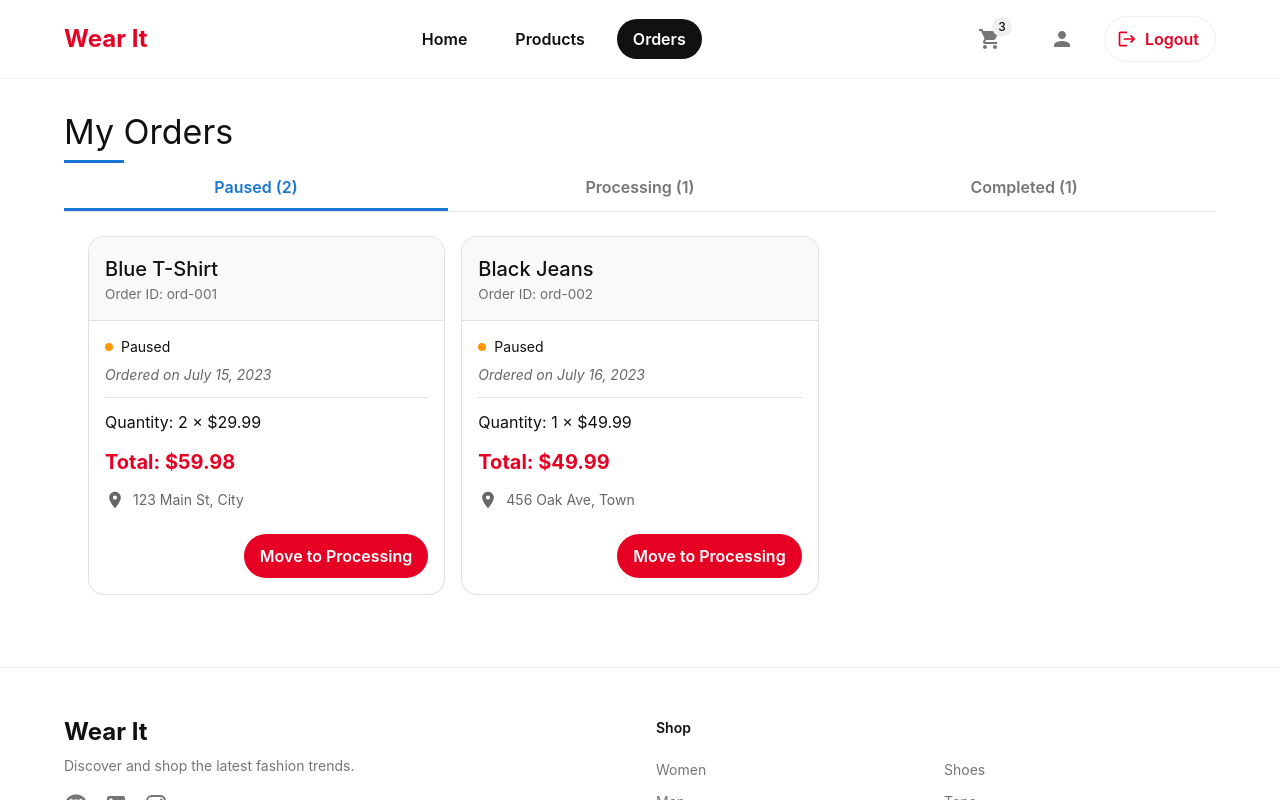
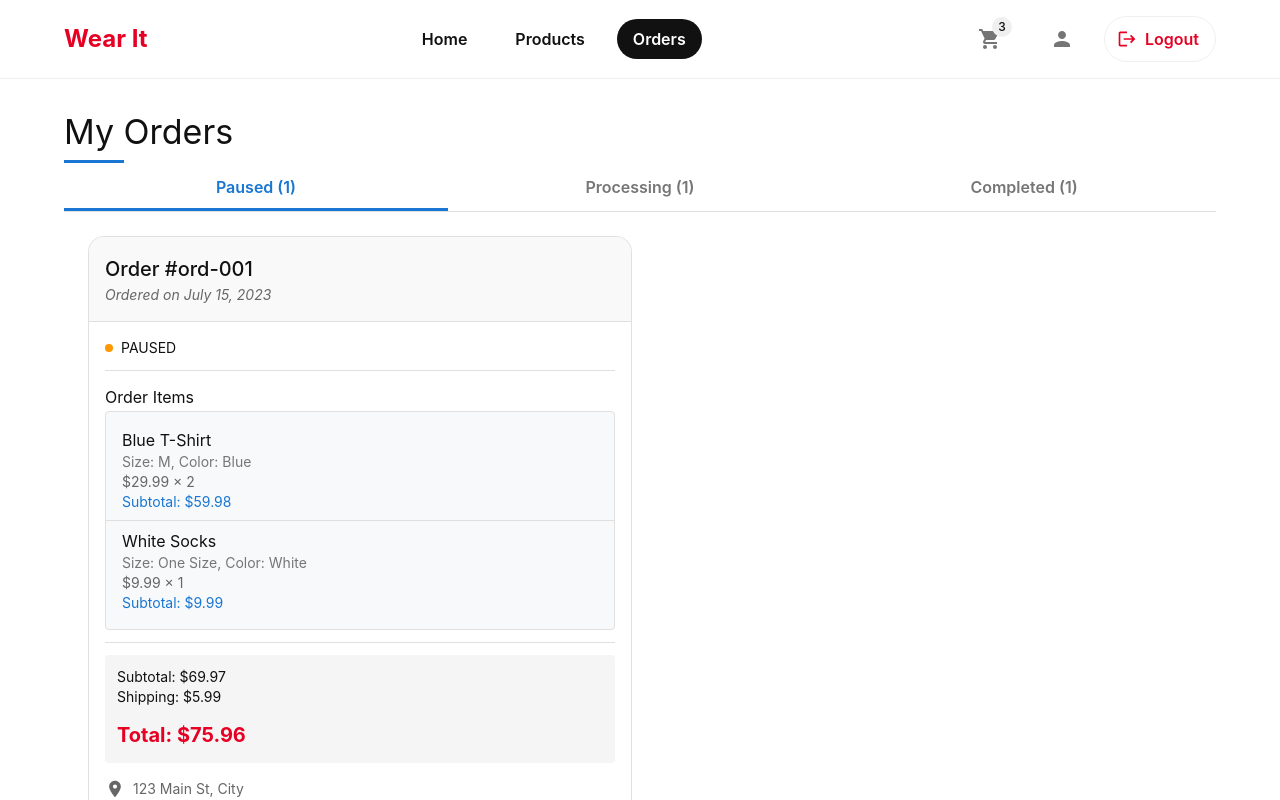
Before and after one commit to azizbeksiddikov/wear-it-react, a React (Create React App) app: page /orders in a window 1280 px wide. Shown: the top 800 px of the page. Built offline with nearby package versions, Linux system fonts and the light colour scheme.

Commit message:
fix: modify ordersPage

```diff
--- a/src/app/screens/ordersPage/index.tsx
+++ b/src/app/screens/ordersPage/index.tsx
@@ -1,75 +1,172 @@
 import React from 'react';
-import { Container, Stack, Box, Typography, Card, CardContent, CardActions, Grid, Divider } from '@mui/material';
+import {
+	Container,
+	Stack,
+	Box,
+	Typography,
+	Card,
+	CardContent,
+	CardActions,
+	Grid,
+	Divider,
+	List,
+	ListItem,
+} from '@mui/material';
 import Tabs from '@mui/material/Tabs';
 import Tab from '@mui/material/Tab';
 import TabContext from '@mui/lab/TabContext';
-import { useState, SyntheticEvent } from 'react';
+import { useState, SyntheticEvent, useEffect } from 'react';
 import LocationOnIcon from '@mui/icons-material/LocationOn';
 import '../../../css/orders.css';
 import TabPanel from '@mui/lab/TabPanel';
 import Button from '@mui/material/Button';
 import moment from 'moment';
+import { Order, OrderItem } from '../../../libs/types/order';
+import { OrderStatus } from '../../../libs/enums/order.enum';
 
-// Order type definition
-interface Order {
-	id: string;
-	product: string;
-	quantity: number;
-	price: number;
-	orderDate: string;
-	address: string;
-	status: 'paused' | 'process' | 'finished';
+// Extended Order type for UI with items
+interface ExtendedOrder extends Order {
+	items: OrderItem[];
+	productName?: string; // For backward compatibility
 }
 
 export default function OrdersPage() {
-	// State for current tab
-	const [value, setValue] = useState<string>('paused');
+	// State for current tab (using OrderStatus enum)
+	const [value, setValue] = useState<string>(OrderStatus.PAUSED);
 
 	// State for orders in different stages
-	const [pausedOrders, setPausedOrders] = useState<Order[]>([
+	const [pausedOrders, setPausedOrders] = useState<ExtendedOrder[]>([
 		{
-			id: 'ord-001',
-			product: 'Blue T-Shirt',
-			quantity: 2,
-			price: 29.99,
-			orderDate: '2023-07-15',
-			address: '123 Main St, City',
-			status: 'paused',
-		},
-		{
-			id: 'ord-002',
-			product: 'Black Jeans',
-			quantity: 1,
-			price: 49.99,
-			orderDate: '2023-07-16',
-			address: '456 Oak Ave, Town',
-			status: 'paused',
+			_id: 'ord-001',
+			memberId: 'mem-001',
+			orderDate: new Date('2023-07-15'),
+			orderStatus: OrderStatus.PAUSED,
+			orderShippingAddress: '123 Main St, City',
+			orderSubTotal: 69.97,
+			orderShippingCost: 5.99,
+			orderTotalAmount: 75.96,
+			createdAt: new Date('2023-07-15'),
+			updatedAt: new Date('2023-07-15'),
+			items: [
+				{
+					_id: 'item-001',
+					orderId: 'ord-001',
+					productId: 'prod-001',
+					variantId: 'var-001',
+					itemQuantity: 2,
+					itemUnitPrice: 29.99,
+					size: 'M',
+					color: 'Blue',
+					createdAt: new Date('2023-07-15'),
+					updatedAt: new Date('2023-07-15'),
+				},
+				{
+					_id: 'item-002',
+					orderId: 'ord-001',
+					productId: 'prod-002',
+					variantId: 'var-002',
+					itemQuantity: 1,
+					itemUnitPrice: 9.99,
+					size: 'One Size',
+					color: 'White',
+					createdAt: new Date('2023-07-15'),
+					updatedAt: new Date('2023-07-15'),
+				},
+			],
 		},
 	]);
 
-	const [processOrders, setProcessOrders] = useState<Order[]>([
+	const [processOrders, setProcessOrders] = useState<ExtendedOrder[]>([
 		{
-			id: 'ord-003',
-			product: 'White Sneakers',
-			quantity: 1,
-			price: 79.99,
-			orderDate: '2023-07-10',
-			address: '789 Pine Rd, Village',
-			status: 'process',
+			_id: 'ord-002',
+			memberId: 'mem-001',
+			orderDate: new Date('2023-07-10'),
+			orderStatus: OrderStatus.PROCESSING,
+			orderShippingAddress: '789 Pine Rd, Village',
+			orderSubTotal: 92.98,
+			orderShippingCost: 5.99,
+			orderTotalAmount: 98.97,
+			createdAt: new Date('2023-07-10'),
+			updatedAt: new Date('2023-07-11'),
+			items: [
+				{
+					_id: 'item-003',
+					orderId: 'ord-002',
+					productId: 'prod-003',
+					variantId: 'var-003',
+					itemQuantity: 1,
+					itemUnitPrice: 79.99,
+					size: '9',
+					color: 'White',
+					createdAt: new Date('2023-07-10'),
+					updatedAt: new Date('2023-07-10'),
+				},
+				{
+					_id: 'item-004',
+					orderId: 'ord-002',
+					productId: 'prod-004',
+					variantId: 'var-004',
+					itemQuantity: 1,
+					itemUnitPrice: 12.99,
+					size: 'One Size',
+					color: 'Black',
+					createdAt: new Date('2023-07-10'),
+					updatedAt: new Date('2023-07-10'),
+				},
+			],
 		},
 	]);
 
-	const [finishedOrders, setFinishedOrders] = useState<Order[]>([
+	const [finishedOrders, setFinishedOrders] = useState<ExtendedOrder[]>([
 		{
-			id: 'ord-004',
-			product: 'Baseball Cap',
-			quantity: 3,
-			price: 19.99,
-			orderDate: '2023-07-05',
-			address: '321 Elm Blvd, City',
-			status: 'finished',
+			_id: 'ord-003',
+			memberId: 'mem-001',
+			orderDate: new Date('2023-07-05'),
+			orderStatus: OrderStatus.FINISHED,
+			orderShippingAddress: '321 Elm Blvd, City',
+			orderSubTotal: 54.98,
+			orderShippingCost: 5.99,
+			orderTotalAmount: 60.97,
+			createdAt: new Date('2023-07-05'),
+			updatedAt: new Date('2023-07-07'),
+			items: [
+				{
+					_id: 'item-005',
+					orderId: 'ord-003',
+					productId: 'prod-005',
+					variantId: 'var-005',
+					itemQuantity: 1,
+					itemUnitPrice: 19.99,
+					size: 'One Size',
+					color: 'Navy',
+					createdAt: new Date('2023-07-05'),
+					updatedAt: new Date('2023-07-05'),
+				},
+				{
+					_id: 'item-006',
+					orderId: 'ord-003',
+					productId: 'prod-006',
+					variantId: 'var-006',
+					itemQuantity: 1,
+					itemUnitPrice: 34.99,
+					size: 'One Size',
+					color: 'Black',
+					createdAt: new Date('2023-07-05'),
+					updatedAt: new Date('2023-07-05'),
+				},
+			],
 		},
 	]);
+
+	// Product names mapping (in a real app, would be fetched from API)
+	const [productNames, setProductNames] = useState<Record<string, string>>({
+		'prod-001': 'Blue T-Shirt',
+		'prod-002': 'White Socks',
+		'prod-003': 'White Sneakers',
+		'prod-004': 'Sport Socks',
+		'prod-005': 'Baseball Cap',
+		'prod-006': 'Sunglasses',
+	});
 
 	// Handle tab change
 	const handleChange = (event: SyntheticEvent, newValue: string) => {
@@ -78,58 +175,96 @@ export default function OrdersPage() {
 
 	// Move order from Paused to Process
 	const moveToProcess = (orderId: string) => {
-		const orderToMove = pausedOrders.find((order) => order.id === orderId);
+		const orderToMove = pausedOrders.find((order) => order._id === orderId);
 		if (orderToMove) {
-			const updatedOrder = { ...orderToMove, status: 'process' as const };
-			setPausedOrders(pausedOrders.filter((order) => order.id !== orderId));
+			const updatedOrder = {
+				...orderToMove,
+				orderStatus: OrderStatus.PROCESSING,
+				updatedAt: new Date(),
+			};
+			setPausedOrders(pausedOrders.filter((order) => order._id !== orderId));
 			setProcessOrders([...processOrders, updatedOrder]);
 		}
 	};
 
 	// Move order from Process to Finished
 	const moveToFinished = (orderId: string) => {
-		const orderToMove = processOrders.find((order) => order.id === orderId);
+		const orderToMove = processOrders.find((order) => order._id === orderId);
 		if (orderToMove) {
-			const updatedOrder = { ...orderToMove, status: 'finished' as const };
-			setProcessOrders(processOrders.filter((order) => order.id !== orderId));
+			const updatedOrder = {
+				...orderToMove,
+				orderStatus: OrderStatus.FINISHED,
+				updatedAt: new Date(),
+			};
+			setProcessOrders(processOrders.filter((order) => order._id !== orderId));
 			setFinishedOrders([...finishedOrders, updatedOrder]);
 		}
 	};
 
+	// Helper function to get product name
+	const getProductName = (productId: string): string => {
+		return productNames[productId] || 'Unknown Product';
+	};
+
 	// Order Card Component
-	const OrderCard = ({ order, actionButton }: { order: Order; actionButton?: JSX.Element }) => (
+	const OrderCard = ({ order, actionButton }: { order: ExtendedOrder; actionButton?: JSX.Element }) => (
 		<Card className="order-card" variant="outlined" sx={{ mb: 2 }}>
 			<Box className="card-header">
-				<Typography variant="h6">{order.product}</Typography>
-				<Typography variant="body2" className="order-id">
-					Order ID: {order.id}
+				<Typography variant="h6">Order #{order._id}</Typography>
+				<Typography variant="body2" className="order-date">
+					Ordered on {moment(order.orderDate).format('MMMM D, YYYY')}
 				</Typography>
 			</Box>
 			<CardContent className="card-content">
 				<Box sx={{ display: 'flex', alignItems: 'center', mb: 1 }}>
-					<span className={`status-indicator status-${order.status}`}></span>
+					<span
+						className={`status-indicator status-${order.orderStatus ? order.orderStatus.toLowerCase() : 'unknown'}`}
+					></span>
 					<Typography variant="body2" sx={{ textTransform: 'capitalize' }}>
-						{order.status}
+						{order.orderStatus || 'Unknown Status'}
 					</Typography>
 				</Box>
 
-				<Typography variant="body2" className="order-date">
-					Ordered on {moment(order.orderDate).format('MMMM D, YYYY')}
+				<Divider sx={{ my: 1.5 }} />
+
+				<Typography variant="subtitle1" className="items-heading">
+					Order Items
 				</Typography>
+
+				<List className="order-items-list">
+					{order.items.map((item) => (
+						<ListItem key={item._id} className="order-item">
+							<Box className="item-details">
+								<Typography variant="body1" className="item-name">
+									{getProductName(item.productId)}
+								</Typography>
+								<Typography variant="body2" color="text.secondary">
+									Size: {item.size}, Color: {item.color}
+								</Typography>
+								<Typography variant="body2" className="item-price">
+									${item.itemUnitPrice.toFixed(2)} × {item.itemQuantity}
+								</Typography>
+								<Typography variant="body2" className="item-subtotal">
+									Subtotal: ${(item.itemUnitPrice * item.itemQuantity).toFixed(2)}
+								</Typography>
+							</Box>
+						</ListItem>
+					))}
+				</List>
 
 				<Divider sx={{ my: 1.5 }} />
 
-				<Typography variant="body1">
-					Quantity: {order.quantity} × ${order.price.toFixed(2)}
-				</Typography>
-
-				<Typography variant="h6" color="primary" className="order-total">
-					Total: ${(order.quantity * order.price).toFixed(2)}
-				</Typography>
+				<Box className="order-summary">
+					<Typography variant="body2">Subtotal: ${order.orderSubTotal.toFixed(2)}</Typography>
+					<Typography variant="body2">Shipping: ${order.orderShippingCost.toFixed(2)}</Typography>
+					<Typography variant="h6" color="primary" className="order-total">
+						Total: ${order.orderTotalAmount.toFixed(2)}
+					</Typography>
+				</Box>
 
 				<Box className="order-address">
 					<LocationOnIcon fontSize="small" sx={{ mr: 1 }} />
-					<Typography variant="body2">{order.address}</Typography>
+					<Typography variant="body2">{order.orderShippingAddress}</Typography>
 				</Box>
 			</CardContent>
 			{actionButton && <CardActions className="card-actions">{actionButton}</CardActions>}
@@ -151,13 +286,13 @@ export default function OrdersPage() {
 						className="order-tabs"
 						variant="fullWidth"
 					>
-						<Tab label={`Paused (${pausedOrders.length})`} value="paused" />
-						<Tab label={`Processing (${processOrders.length})`} value="process" />
-						<Tab label={`Completed (${finishedOrders.length})`} value="finished" />
+						<Tab label={`Paused (${pausedOrders.length})`} value={OrderStatus.PAUSED} />
+						<Tab label={`Processing (${processOrders.length})`} value={OrderStatus.PROCESSING} />
+						<Tab label={`Completed (${finishedOrders.length})`} value={OrderStatus.FINISHED} />
 					</Tabs>
 				</Box>
 
-				<TabPanel value="paused">
+				<TabPanel value={OrderStatus.PAUSED}>
 					<Grid container spacing={2}>
 						{pausedOrders.length === 0 ? (
 							<Box className="empty-orders" sx={{ width: '100%' }}>
@@ -165,14 +300,14 @@ export default function OrdersPage() {
 							</Box>
 						) : (
 							pausedOrders.map((order) => (
-								<Grid item xs={12} md={6} lg={4} key={order.id}>
+								<Grid item xs={12} md={6} key={order._id}>
 									<OrderCard
 										order={order}
 										actionButton={
 											<Button
 												variant="contained"
 												color="primary"
-												onClick={() => moveToProcess(order.id)}
+												onClick={() => moveToProcess(order._id)}
 												className="action-btn process-btn"
 											>
 												Move to Processing
@@ -185,7 +320,7 @@ export default function OrdersPage() {
 					</Grid>
 				</TabPanel>
 
-				<TabPanel value="process">
+				<TabPanel value={OrderStatus.PROCESSING}>
 					<Grid container spacing={2}>
 						{processOrders.length === 0 ? (
 							<Box className="empty-orders" sx={{ width: '100%' }}>
@@ -193,14 +328,14 @@ export default function OrdersPage() {
 							</Box>
 						) : (
 							processOrders.map((order) => (
-								<Grid item xs={12} md={6} lg={4} key={order.id}>
+								<Grid item xs={12} md={6} key={order._id}>
 									<OrderCard
 										order={order}
 										actionButton={
 											<Button
 												variant="contained"
 												color="success"
-												onClick={() => moveToFinished(order.id)}
+												onClick={() => moveToFinished(order._id)}
 												className="action-btn finish-btn"
 											>
 												Mark as Completed
@@ -213,7 +348,7 @@ export default function OrdersPage() {
 					</Grid>
 				</TabPanel>
 
-				<TabPanel value="finished">
+				<TabPanel value={OrderStatus.FINISHED}>
 					<Grid container spacing={2}>
 						{finishedOrders.length === 0 ? (
 							<Box className="empty-orders" sx={{ width: '100%' }}>
@@ -221,7 +356,7 @@ export default function OrdersPage() {
 							</Box>
 						) : (
 							finishedOrders.map((order) => (
-								<Grid item xs={12} md={6} lg={4} key={order.id}>
+								<Grid item xs={12} md={6} key={order._id}>
 									<OrderCard
 										order={order}
 										actionButton={
--- a/src/css/orders.css
+++ b/src/css/orders.css
@@ -86,6 +86,76 @@
 	justify-content: flex-end;
 }
 
+/* Order Items Styling */
+.items-heading {
+	margin-bottom: 8px;
+	font-weight: 600;
+}
+
+.order-items-list {
+	padding: 0;
+	margin: 0 0 16px;
+	max-height: 300px;
+	overflow-y: auto;
+	background-color: #f8f9fa;
+	border-radius: 4px;
+	border: 1px solid #e0e0e0;
+}
+
+.order-item {
+	display: flex;
+	padding: 12px;
+	border-bottom: 1px solid #e0e0e0;
+}
+
+.order-item:last-child {
+	border-bottom: none;
+}
+
+.item-image-container {
+	flex-shrink: 0;
+	width: 50px;
+	height: 50px;
+	margin-right: 16px;
+	overflow: hidden;
+	border-radius: 4px;
+	border: 1px solid #eee;
+}
+
+.item-image {
+	width: 100%;
+	height: 100%;
+	object-fit: cover;
+}
+
+.item-details {
+	flex-grow: 1;
+}
+
+.item-name {
+	font-weight: 500;
+	margin-bottom: 4px;
+}
+
+.item-price {
+	color: #666;
+	font-size: 0.9rem;
+	margin-top: 4px;
+}
+
+.item-subtotal {
+	font-weight: 500;
+	color: #1976d2;
+	margin-top: 4px;
+}
+
+.order-summary {
+	background-color: #f5f5f5;
+	padding: 12px;
+	border-radius: 4px;
+	margin-bottom: 16px;
+}
+
 /* Button Styles */
 .action-btn {
 	transition: all 0.3s ease;
@@ -118,12 +188,16 @@
 	background-color: #ff9800;
 }
 
-.status-process {
+.status-processing {
 	background-color: #2196f3;
 }
 
 .status-finished {
 	background-color: #4caf50;
+}
+
+.status-unknown {
+	background-color: #9e9e9e;
 }
 
 /* Empty state */
@@ -151,4 +225,13 @@
 	.orders-title {
 		font-size: 1.5rem;
 	}
+
+	.order-item {
+		flex-direction: column;
+	}
+
+	.item-image-container {
+		margin-bottom: 8px;
+		margin-right: 0;
+	}
 }
--- a/src/libs/enums/order.enum.ts
+++ b/src/libs/enums/order.enum.ts
@@ -1,6 +1,7 @@
 export enum OrderStatus {
-  PENDING = "PENDING",
-  PROCESSING = "PROCESSING",
-  PAID = "PAID",
-  CANCELLED = "CANCELLED",
+	PENDING = 'PENDING',
+	PROCESSING = 'PROCESSING',
+	PAID = 'PAID',
+	CANCELLED = 'CANCELLED',
+	PAUSED = 'PAUSED',
 }
```
